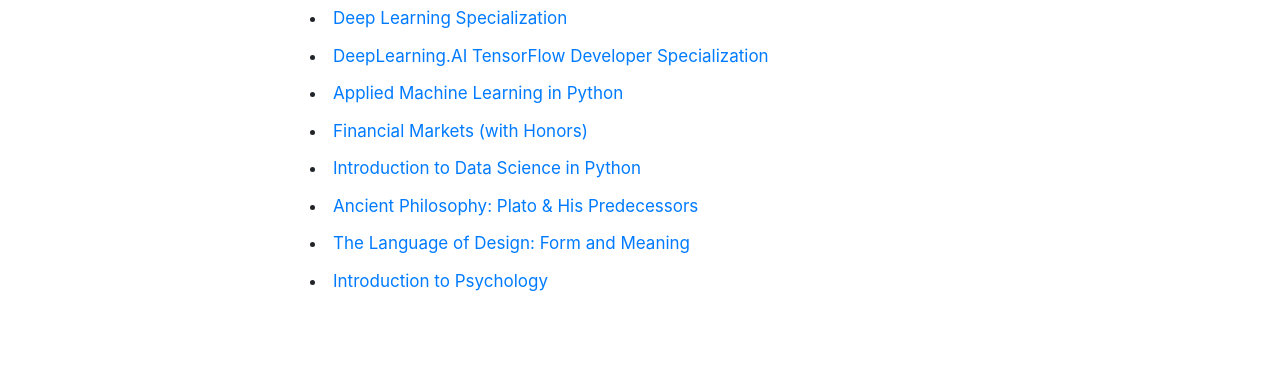
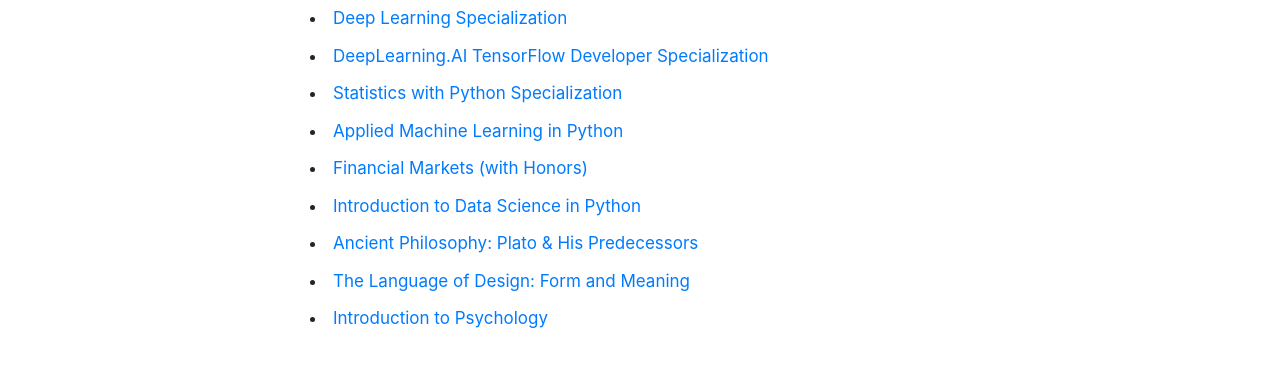
Before and after one commit to jain-yash04/yash49.github.io, a plain HTML site: page certificate.html in a window 1280 px wide. Shown: the part 391-758 px from the top of the page. Drawn offline with nearby package versions, Linux system fonts and the light colour scheme.

Commit message:
Update certificate.html

```diff
--- a/certificate.html
+++ b/certificate.html
@@ -34,6 +34,8 @@
       <li class="listblah"><a href=
         "https://www.coursera.org/account/accomplishments/specialization/certificate/JFHKMPU9SRHK" id="a" target="_blank" rel="noopener noreferrer">DeepLearning.AI TensorFlow Developer Specialization</a></li>
       <li class="listblah"><a href=
+        "https://www.coursera.org/account/accomplishments/specialization/certificate/VTL592VUJHXL" id="a" target="_blank" rel="noopener noreferrer">Statistics with Python Specialization</a></li>
+      <li class="listblah"><a href=
         "https://www.coursera.org/account/accomplishments/certificate/Z7LUQRSPMDW2" id="a" target="_blank" rel="noopener noreferrer">Applied Machine Learning in Python</a></li>
       <li class="listblah"><a href=
         "https://www.coursera.org/account/accomplishments/certificate/TW7UTG4DH2H5" id="a" target="_blank" rel="noopener noreferrer">Financial Markets (with Honors)</a></li>
```
Lines whose indentation alone changed are shown as unchanged.
